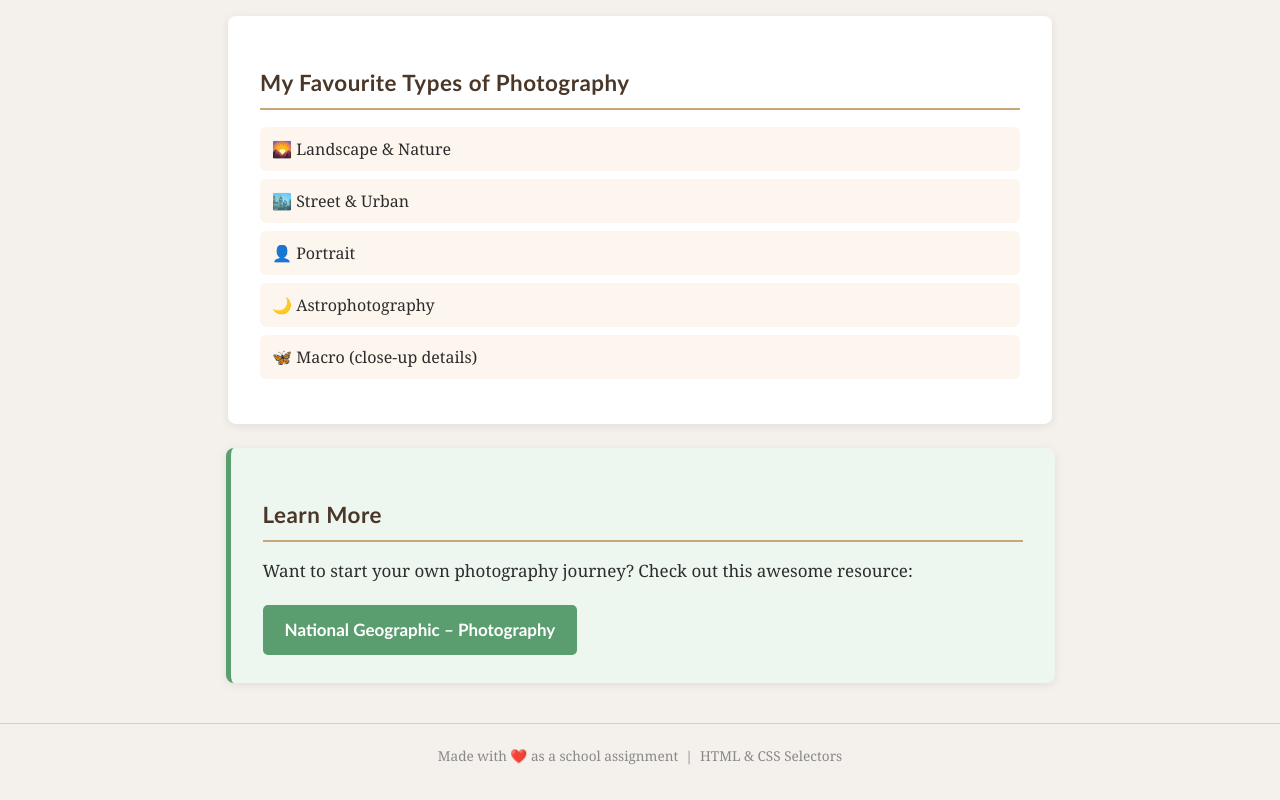
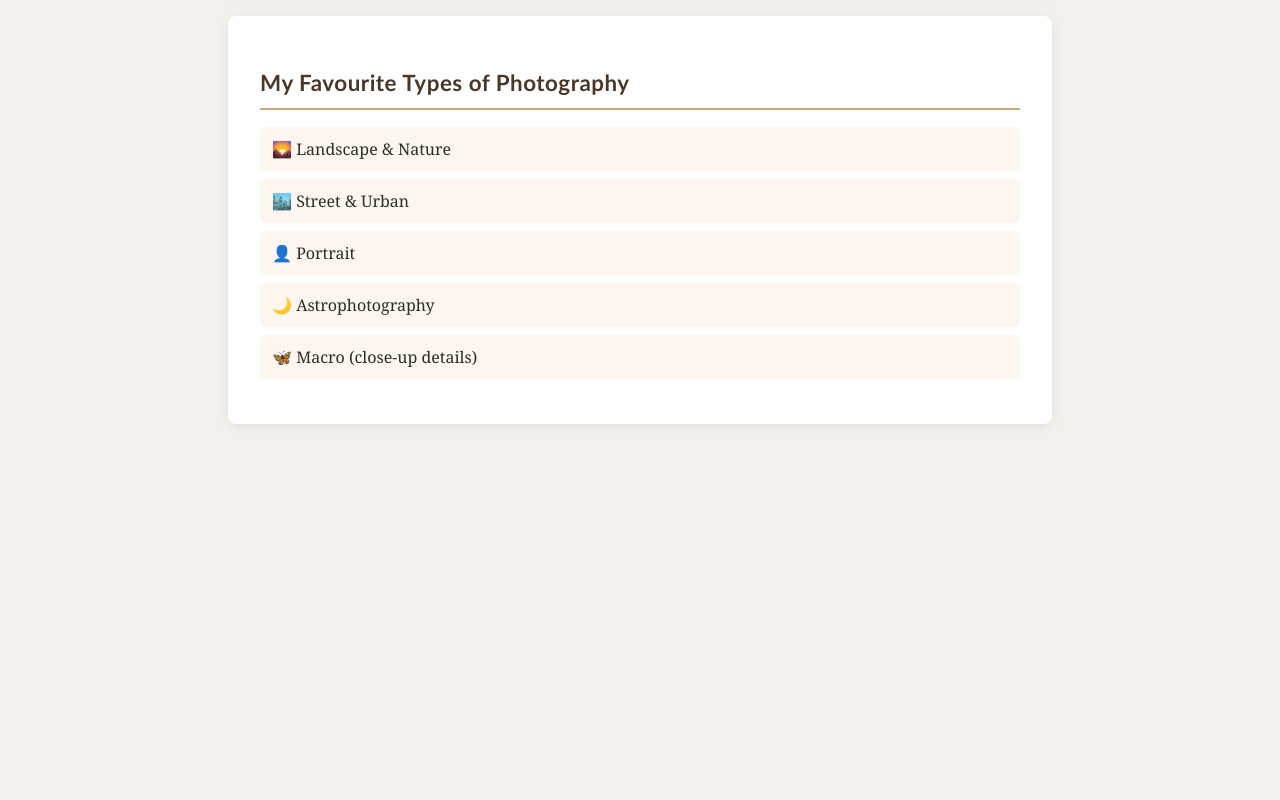
Before and after one commit to H2R-Ninja/MUBASHIR-039, a plain HTML site: page index.html in a window 1280 px wide. Shown: the part 1363-2163 px from the top of the page. After the commit the page ends 1811 px from the top, so only its background shows below. Drawn offline with Linux system fonts and the light colour scheme.

Commit message:
Update index.html

```diff
--- a/index.html
+++ b/index.html
@@ -61,22 +61,9 @@
       </ul>
     </section>
 
-    <!-- Link -->
-    <section class="card" id="resources">
-      <h2>Learn More</h2>
-      <p>
-        Want to start your own photography journey? Check out this awesome resource:
-      </p>
-      <a href="https://www.nationalgeographic.com/photography" target="_blank" class="ext-link">
-        National Geographic – Photography
-      </a>
-    </section>
 
   </main>
 
-  <footer>
-    <p>Made with ❤️ as a school assignment &nbsp;|&nbsp; HTML &amp; CSS Selectors</p>
-  </footer>
 
 </body>
                          </html>
```
